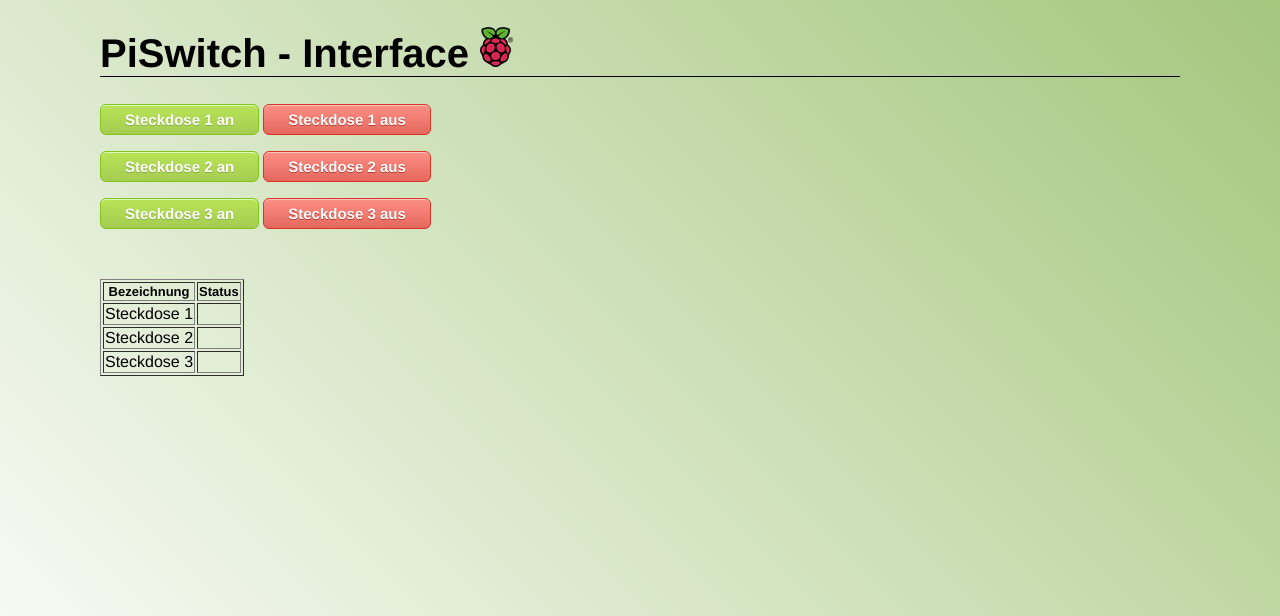
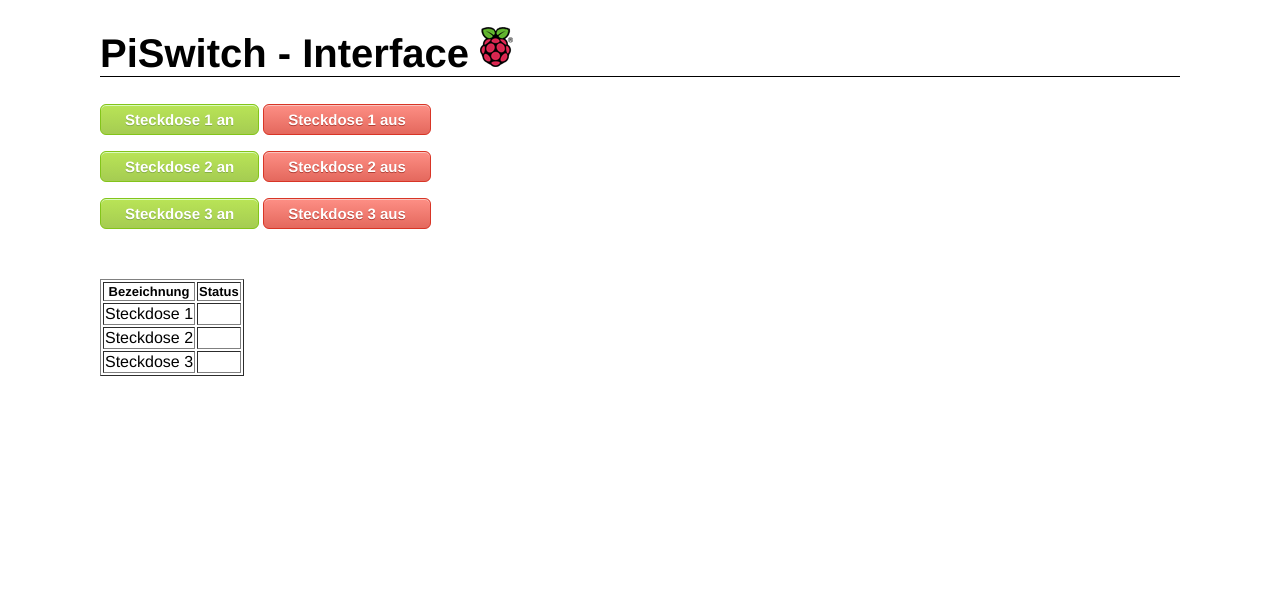
Before and after one commit to Landei/PiSwitch, a PHP site: page / in a window 1280 px wide. Shown: the top 616 px of the page. Run offline with PHP 8.4, Linux system fonts and the light colour scheme.

Commit message:
Update style.css

```diff
--- a/style.css
+++ b/style.css
@@ -1,5 +1,5 @@
 body {
-	background:linear-gradient(45deg ,white, #A4C67D) no-repeat center center fixed;
+#	background:linear-gradient(45deg ,white, #A4C67D) no-repeat center center fixed;
         margin-left:100px;
 	margin-right: 100px;
      }
```
